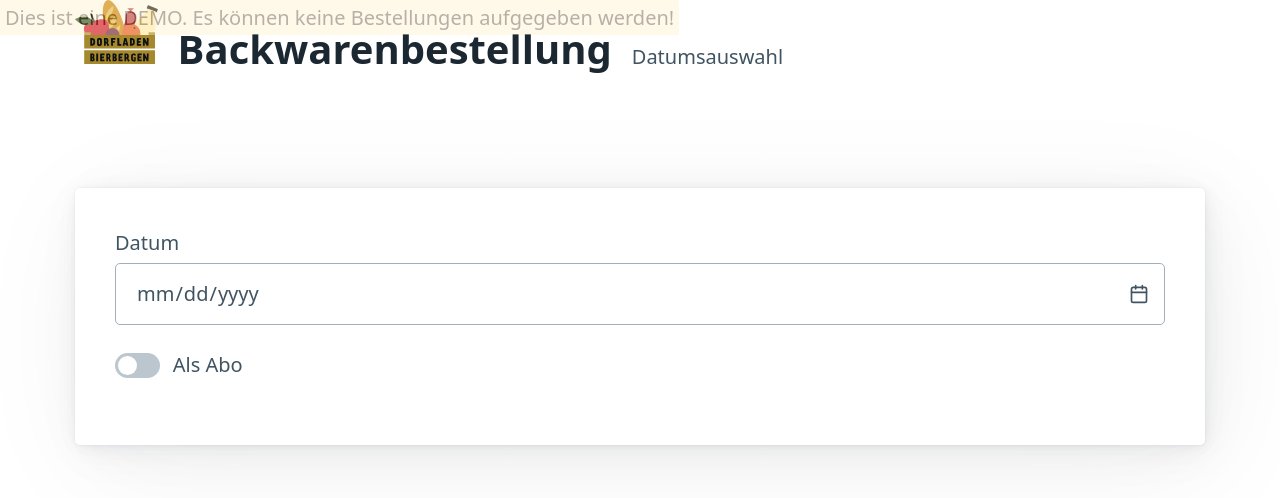
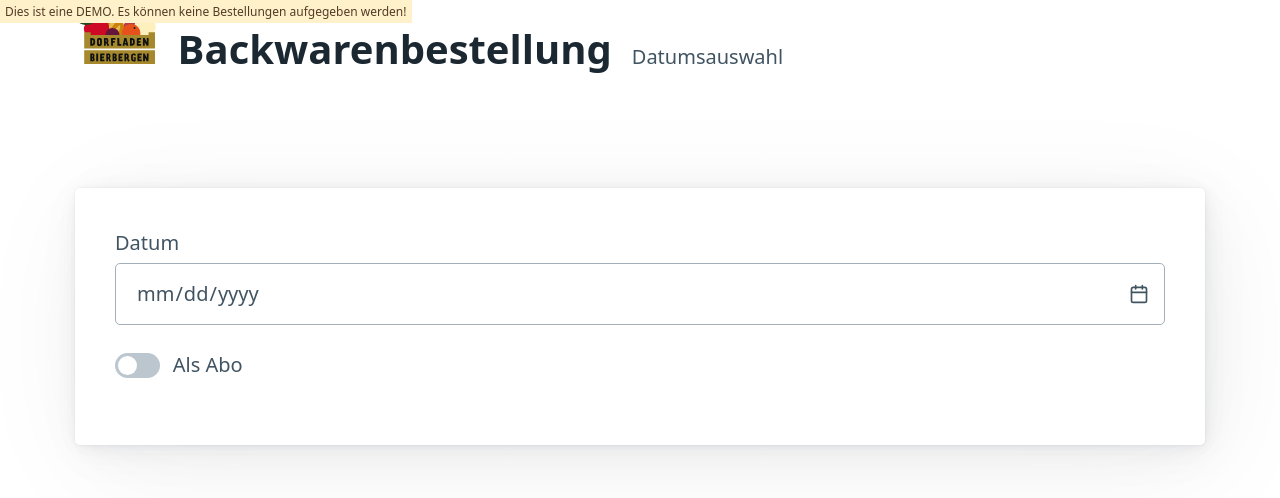
Before and after one commit to Xenira/dorfladen-bierbergen, an Angular app in the folder dorfladen-frontend/: page /date in a window 1280 px wide. Shown: the top 498 px of the page. Built offline with nearby package versions, Linux system fonts and the light colour scheme.

Commit message:
Removed demo msg after timeout

```diff
--- a/dorfladen-frontend/src/app/app.component.html
+++ b/dorfladen-frontend/src/app/app.component.html
@@ -1,4 +1,4 @@
-<mark>Dies ist eine DEMO. Es können keine Bestellungen aufgegeben werden!</mark>
+<mark #demo>Dies ist eine DEMO. Es können keine Bestellungen aufgegeben werden!</mark>
 <div class="header">
   <div class="container flex baseline">
     <img src="assets/logo.svg" />
--- a/dorfladen-frontend/src/app/app.component.scss
+++ b/dorfladen-frontend/src/app/app.component.scss
@@ -30,5 +30,5 @@ mark {
   position: fixed;
   top: 0;
   z-index: 99999;
-  opacity: .4;
+  font-size: 12px;
 }
--- a/dorfladen-frontend/src/app/app.component.ts
+++ b/dorfladen-frontend/src/app/app.component.ts
@@ -1,4 +1,10 @@
-import { Component, OnInit } from '@angular/core';
+import {
+  AfterViewInit,
+  Component,
+  ElementRef,
+  OnInit,
+  ViewChild,
+} from '@angular/core';
 import { ActivatedRoute, NavigationEnd, Router } from '@angular/router';
 import { filter } from 'rxjs/operators';
 import { ICategory, IItem, ItemService } from './item.service';
@@ -8,21 +14,32 @@ import { OrderModalComponent } from './modals/order-modal/order-modal.component'
 @Component({
   selector: 'dlb-root',
   templateUrl: './app.component.html',
-  styleUrls: ['./app.component.scss']
+  styleUrls: ['./app.component.scss'],
 })
-export class AppComponent implements OnInit {
+export class AppComponent implements OnInit, AfterViewInit {
   title = 'dorfladen-frontend';
   admin = false;
   stage = 0;
 
+  @ViewChild('demo') demo?: ElementRef<HTMLElement>;
+
   constructor(private router: Router, private route: ActivatedRoute) {}
 
   ngOnInit(): void {
-    this.router.events.pipe(filter((e): e is NavigationEnd => e instanceof NavigationEnd))
-        .subscribe((event) => {
-            console.log(event['url']);
-            console.log(this.route.firstChild?.routeConfig?.path);
-            this.stage = event['url'] === '/date' ? 0 : 1
-        });
+    this.router.events
+      .pipe(filter((e): e is NavigationEnd => e instanceof NavigationEnd))
+      .subscribe((event) => {
+        console.log(event['url']);
+        console.log(this.route.firstChild?.routeConfig?.path);
+        this.stage = event['url'] === '/date' ? 0 : 1;
+      });
+  }
+
+  ngAfterViewInit(): void {
+    setTimeout(() => {
+      if (this.demo) {
+        this.demo.nativeElement.remove();
+      }
+    }, 15_000);
   }
 }
```
